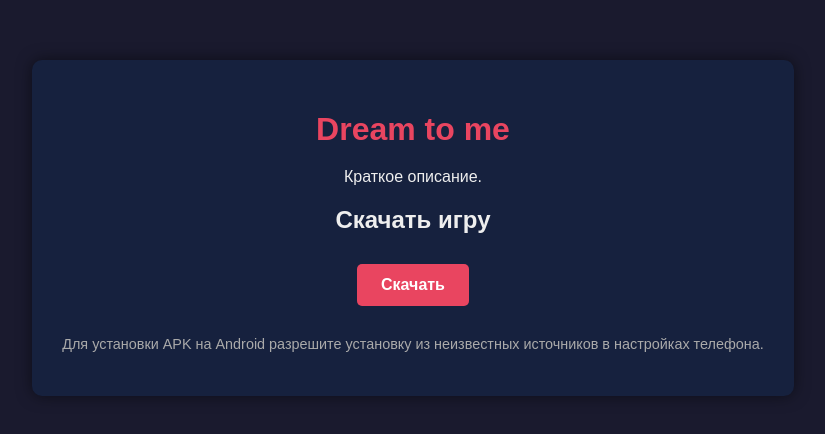
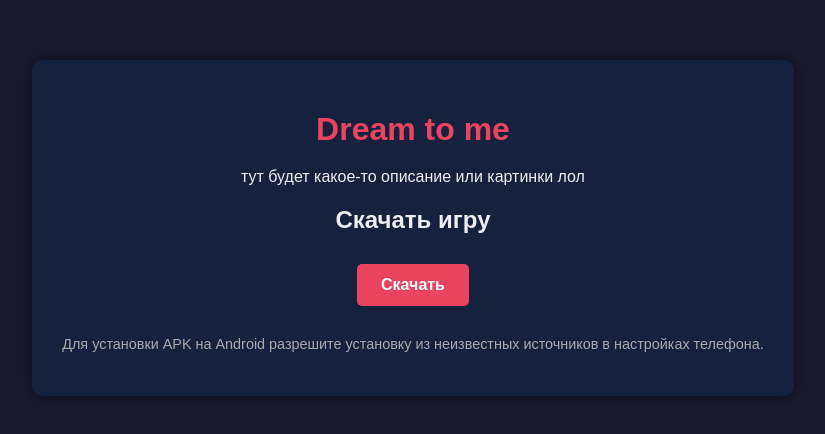
Before and after one commit to aaannnpq-design/DreamToMe, a plain HTML site: page index.html in a window 1280 px wide. Shown: the part 192-626 px from the top of the page, without its empty margins (227-1052 px from the left). Drawn offline with Linux system fonts and the light colour scheme.

Commit message:
Update index.html

```diff
--- a/index.html
+++ b/index.html
@@ -9,7 +9,7 @@
 <body>
     <div class="container">
         <h1>Dream to me</h1>
-        <p>Краткое описание.</p>
+        <p>тут будет какое-то описание или картинки лол</p>
 
         <h2>Скачать игру</h2>
         <div class="download-links">
```
